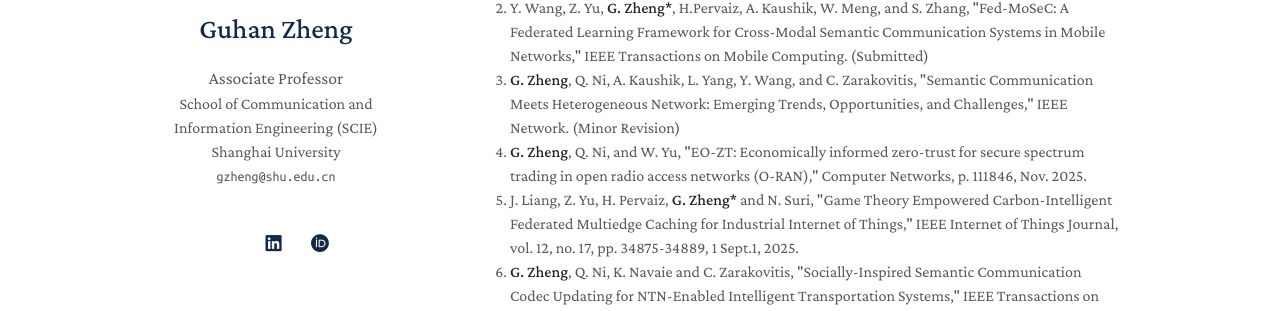
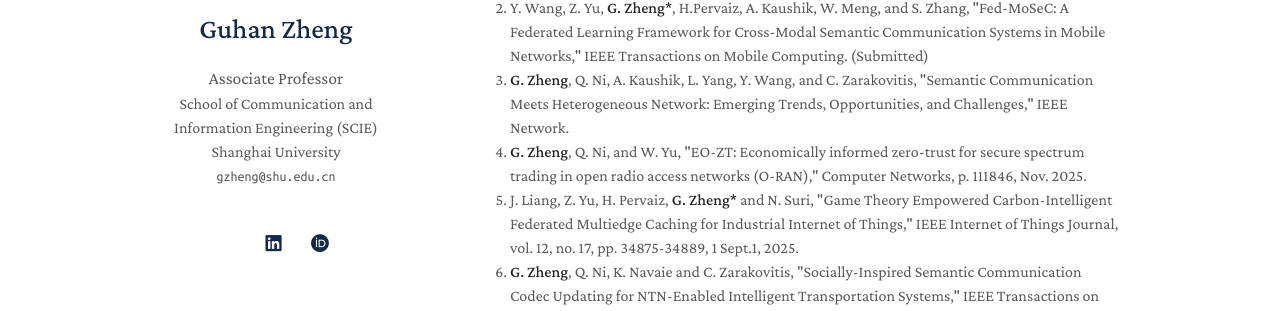
Before and after one commit to Guhan328/Guhan328.github.io, a Jekyll site: the page built from publications.md, in a window 1280 px wide and 1062 px high. Shown: the part 267-578 px from the top of the window. Built offline with Jekyll 4.4.1, drawn with Linux system fonts in a browser that asks for light colours; a style sheet for code colours, icons or effects is not loaded.

Commit message:
Update pubJournal.md

```diff
--- a/_includes/pubJournal.md
+++ b/_includes/pubJournal.md
@@ -10,7 +10,7 @@
 
   <li><a><autocolor>Y. Wang, Z. Yu, <strong>G. Zheng*</strong>, H.Pervaiz, S. Zhang, and W. Meng, "Stacked Intelligent Metasurfaces for Collaborative Inference," IEEE Journal on Selected Areas in Communications. (Submitted) </autocolor></a></li>
   <li><a><autocolor>Y. Wang, Z. Yu, <strong>G. Zheng*</strong>, H.Pervaiz, A. Kaushik, W. Meng, and S. Zhang, "Fed-MoSeC: A Federated Learning Framework for Cross-Modal Semantic Communication Systems in Mobile Networks," IEEE Transactions on Mobile Computing. (Submitted) </autocolor></a></li>
-  <li><a><autocolor><strong>G. Zheng</strong>, Q. Ni, A. Kaushik, L. Yang, Y. Wang, and C. Zarakovitis, "Semantic Communication Meets Heterogeneous Network: Emerging Trends, Opportunities, and Challenges," IEEE Network. (Minor Revision) </autocolor></a></li>
+  <li><a href="https://ieeexplore.ieee.org/document/11319360"><autocolor><strong>G. Zheng</strong>, Q. Ni, A. Kaushik, L. Yang, Y. Wang, and C. Zarakovitis, "Semantic Communication Meets Heterogeneous Network: Emerging Trends, Opportunities, and Challenges," IEEE Network.</autocolor></a></li>
   <li><a href="https://www.sciencedirect.com/science/article/pii/S1389128625008126"><autocolor><strong>G. Zheng</strong>, Q. Ni, and W. Yu, "EO-ZT: Economically informed zero-trust for secure spectrum trading in open radio access networks (O-RAN)," Computer Networks, p. 111846, Nov. 2025. </autocolor></a></li>
   <li><a href="https://ieeexplore.ieee.org/abstract/document/11075850"><autocolor>J. Liang, Z. Yu, H. Pervaiz, <strong>G. Zheng*</strong> and N. Suri, "Game Theory Empowered Carbon-Intelligent Federated Multiedge Caching for Industrial Internet of Things," IEEE Internet of Things Journal, vol. 12, no. 17, pp. 34875-34889, 1 Sept.1, 2025.</autocolor></a></li>
   <li><a href="https://ieeexplore.ieee.org/abstract/document/10919123"><autocolor><strong>G. Zheng</strong>, Q. Ni, K. Navaie and C. Zarakovitis, "Socially-Inspired Semantic Communication Codec Updating for NTN-Enabled Intelligent Transportation Systems," IEEE Transactions on Intelligent Transportation Systems, vol. 26, no. 10, pp. 17901-17913, Oct. 2025.</autocolor></a></li>
```
